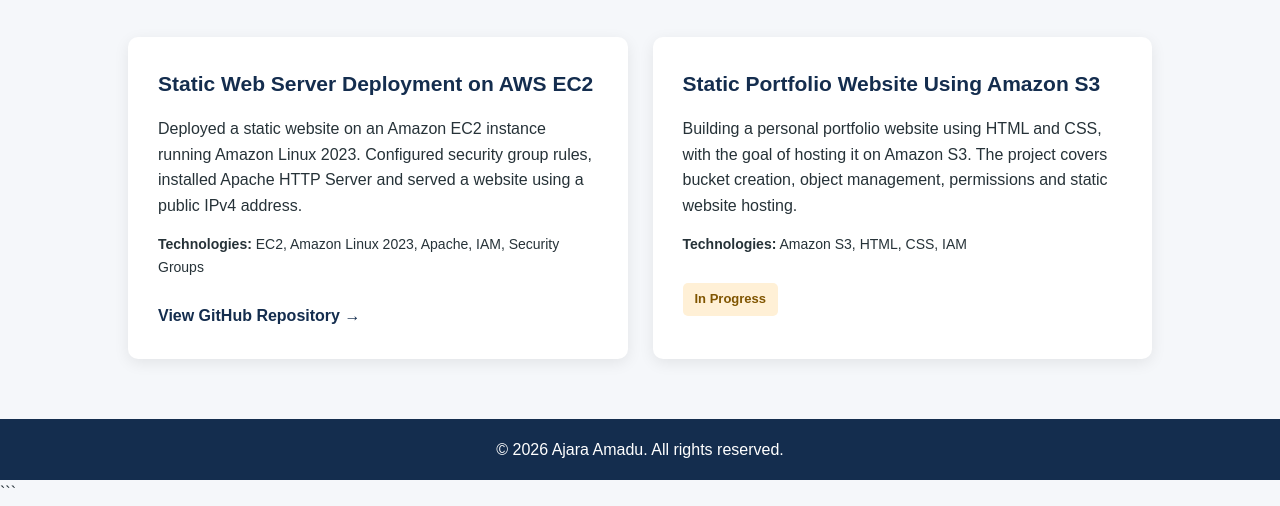
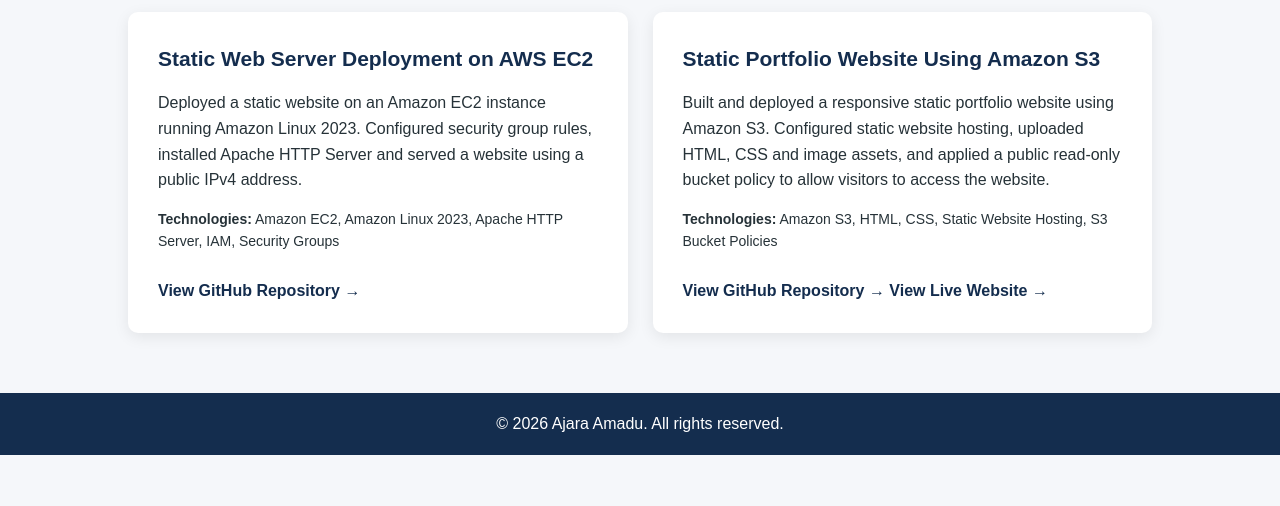
Before and after one commit to aj-sys/aws-s3-static-portfolio-website, a plain HTML site: page projects.html in a window 1280 px wide. Shown: the part 331-837 px from the top of the page. After the commit the page ends 800 px from the top, so only its background shows below. Drawn offline with Linux system fonts and the light colour scheme.

Commit message:
updates made to files

````diff
--- a/projects.html
+++ b/projects.html
@@ -1,10 +1,9 @@
-```html
 <!DOCTYPE html>
 <html lang="en">
 <head>
     <meta charset="UTF-8">
     <meta name="viewport" content="width=device-width, initial-scale=1.0">
-    <meta name="description" content="Explore Ajara Amadu's AWS cloud and DevOps projects.">
+    <meta name="description" content="Explore Ajara Amadu's AWS Cloud and DevOps projects.">
     <title>Projects | Ajara Amadu</title>
     <link rel="stylesheet" href="style.css">
 </head>
@@ -37,7 +36,9 @@
 
         <section class="project-grid">
 
+            <!-- Project 1: AWS EC2 Web Server -->
             <article class="project-card">
+
                 <h2>Static Web Server Deployment on AWS EC2</h2>
 
                 <p>
@@ -48,31 +49,53 @@
                 </p>
 
                 <p class="project-tech">
-                    <strong>Technologies:</strong> EC2, Amazon Linux 2023,
-                    Apache, IAM, Security Groups
+                    <strong>Technologies:</strong>
+                    Amazon EC2, Amazon Linux 2023, Apache HTTP Server,
+                    IAM, Security Groups
                 </p>
 
                 <a href="https://github.com/aj-sys/aws-ec2-secure-web-server"
-                   target="_blank" rel="noopener noreferrer" class="project-link">
+                   target="_blank"
+                   rel="noopener noreferrer"
+                   class="project-link">
                     View GitHub Repository →
                 </a>
+
             </article>
 
+            <!-- Project 2: Amazon S3 Portfolio Website -->
             <article class="project-card">
+
                 <h2>Static Portfolio Website Using Amazon S3</h2>
 
                 <p>
-                    Building a personal portfolio website using HTML and
-                    CSS, with the goal of hosting it on Amazon S3.
-                    The project covers bucket creation, object management,
-                    permissions and static website hosting.
+                    Built and deployed a responsive static portfolio
+                    website using Amazon S3. Configured static website
+                    hosting, uploaded HTML, CSS and image assets, and
+                    applied a public read-only bucket policy to allow
+                    visitors to access the website.
                 </p>
 
                 <p class="project-tech">
-                    <strong>Technologies:</strong> Amazon S3, HTML, CSS, IAM
+                    <strong>Technologies:</strong>
+                    Amazon S3, HTML, CSS, Static Website Hosting,
+                    S3 Bucket Policies
                 </p>
 
-                <span class="project-status">In Progress</span>
+                <a href="https://github.com/aj-sys/aws-s3-static-portfolio-website"
+                   target="_blank"
+                   rel="noopener noreferrer"
+                   class="project-link">
+                    View GitHub Repository →
+                </a>
+
+                <a href="http://ajara-cloud-portfolio-2026-881490105230-us-east-1-an.s3-website-us-east-1.amazonaws.com"
+                   target="_blank"
+                   rel="noopener noreferrer"
+                   class="project-link">
+                    View Live Website →
+                </a>
+
             </article>
 
         </section>
@@ -85,4 +108,3 @@
 
 </body>
 </html>
-```
````
Also changed, not shown: about.html (+1 -1 lines), contact.html (+1 -1 lines), index.html (+2 -1 lines), images/mini_me.jpg (added).
